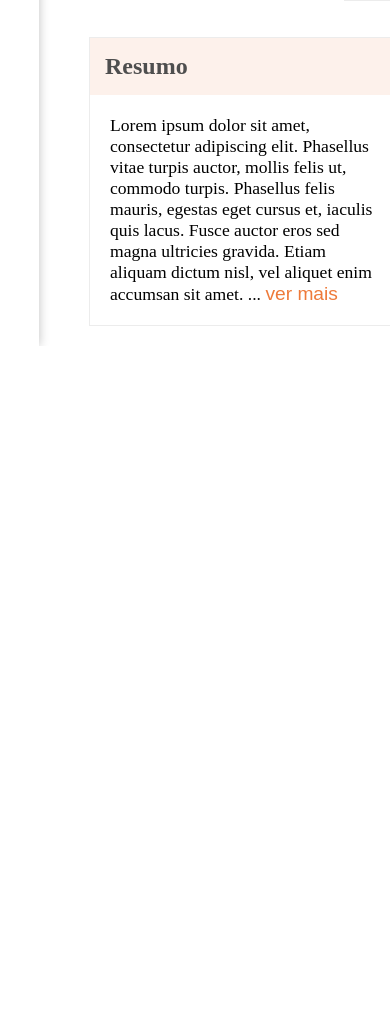
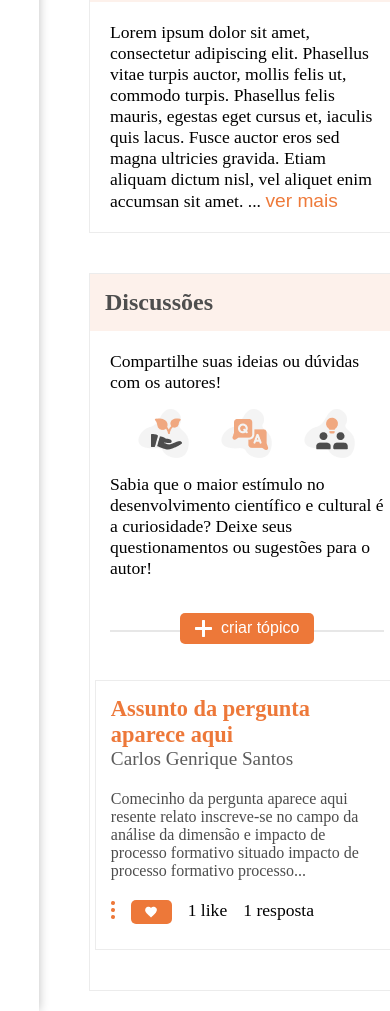
Before and after one commit to MilenaSM/chuva_exercicio_frontend, a plain HTML site: page index.html in a window 390 px wide. Shown: the part 911-1922 px from the top of the page. Before the commit the page ends 1257 px from the top, so only its background shows below. Drawn offline with Linux system fonts and the light colour scheme.

```diff
--- a/index.html
+++ b/index.html
@@ -94,7 +94,7 @@
           Download
         </button>
         <button class="botoes-container__laranja">
-          <img src="images/download.png" alt="">
+          <img src="images/estrela.png" alt="">
         </button>
         <button class="botoes-container__laranja">
           <img src="images/doi.png" alt="">
@@ -155,15 +155,39 @@
         <p>
           Compartilhe suas ideias ou dúvidas com os autores!
         </p>
-        <img src="images/icone1.png" alt="">
-        <img src="images/icone2.png" alt="">
-        <img src="images/icone3.png" alt="">
+        <div class="card-discussoes__images">
+          <img src="images/icone1.png" alt="">
+          <img src="images/icone2.png" alt="">
+          <img src="images/icone3.png" alt="">
+        </div>
         <p>Sabia que o maior estímulo no desenvolvimento científico e cultural é a curiosidade? Deixe seus questionamentos ou sugestões para o autor!</p>
         <div class="linha"></div>
-        <button>
-          <img src="images/icon-plus.png" alt="">
+        <button class="card-discussoes__botao botoes-container__laranja">
+          <img src="images/icon-plus.png" alt="Crie seu tópico">
           criar tópico
         </button>
+
+        <div class="card-topico">
+          <div class="card-topico__header">
+            <h2>Assunto da pergunta aparece aqui</h2>
+            <span>Carlos Genrique Santos</span>
+          </div>
+          <div class="card-topico__body">
+            <p>
+              Comecinho da pergunta aparece aqui resente relato inscreve-se no campo da análise da dimensão e impacto de processo formativo situado impacto de processo formativo processo...
+            </p>
+            <div class="card-topico__imagens">
+              <button class="botoes-container__laranja--sem-fundo">
+                <img src="images/mais informações.png" alt="">
+              </button>
+              <button class="botoes-container__laranja">
+                <img src="images/green apples 22.png" alt="">
+              </button>
+              <span>1 like</span>
+              <span>1 resposta</span>
+            </div>
+          </div>
+        </div>
       </div>
     </div>
   </main>
--- a/styles/style.css
+++ b/styles/style.css
@@ -13,6 +13,7 @@
 .content { grid-area: main; }
 .aside-container { grid-area: right; }
 .card-resumo { grid-area: resumo;}
+.card-discussoes { grid-area: discussoes;}
 
 .principal-container {
   display: grid;
@@ -21,7 +22,8 @@
   grid-template-areas:
   'menu header header .'
   'menu main right right'
-  'menu resumo resumo resumo';
+  'menu resumo resumo resumo'
+  'menu discussoes discussoes discussoes';
 }
 /*
 .principal-container {
@@ -203,6 +205,12 @@
   border: 0;
   border-radius: 5px;
   padding: 0.4rem 0.9rem;
+  gap: 0.6rem;
+
+  display: flex;
+  font-size: 1rem;
+  align-items: center;
+  justify-content: center;
 }
 
 .aside-container__subtexto {
@@ -272,3 +280,79 @@
   border: none;
   background: #33333300;
 }
+
+.card-discussoes {
+  width: 81vw;
+  margin: 20px 50px;
+  border: 1px solid #ECECEC;
+}
+
+.card-discussoes__header {
+  background: #FDF1EB;
+  padding: 15px;
+  color: #4E4E4E;
+}
+
+.card-discussoes__body {
+  display: flex;
+  flex-direction: column;
+  justify-content: center;
+  align-items: center;
+  gap: 1rem;
+  padding: 20px;
+  font-size: 1.1rem;
+}
+
+.card-discussoes__images {
+  display: flex;
+  gap: 2rem;
+}
+
+.card-discussoes__botao {
+  gap: 0.6rem;
+  z-index: 1;
+}
+
+.linha {
+  position: relative;
+  top: 35px;
+  width: 100%;
+  border: 1px solid #E7E7E7;
+}
+
+.card-topico {
+  width: 78vw;
+  padding: 15px 15px 5px;
+  margin: 20px 50px;
+  border: 1px solid #ECECEC;
+}
+
+.card-topico__header {
+  margin-bottom: 20px;
+}
+
+.card-topico__header h2 {
+  font-size: 1.4rem;
+  color: #ED7839;
+}
+
+.card-topico__header span {
+  font-size: 1.2rem;
+  color: #5C5C5C;
+}
+
+.card-topico__body p {
+  font-size: 1rem;
+  color: #4D4D4D;
+}
+
+.card-topico__imagens {
+  display: flex;
+  gap: 1rem;
+  padding: 20px 0;
+}
+
+.botoes-container__laranja--sem-fundo {
+  border: 0;
+  background: #4d4d4d00;
+}
```
Also changed, not shown: images/green apples 22.png (added), images/icon - criar.png (added), images/mais informações.png (added).
